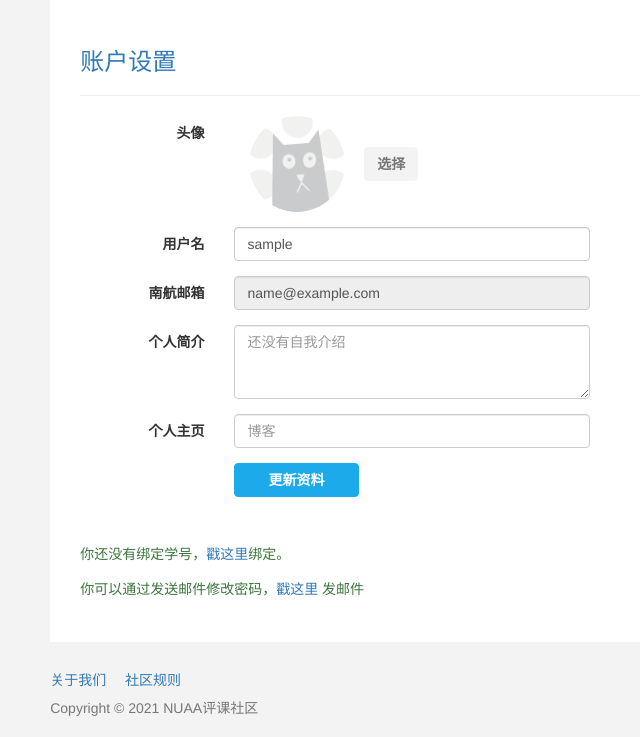
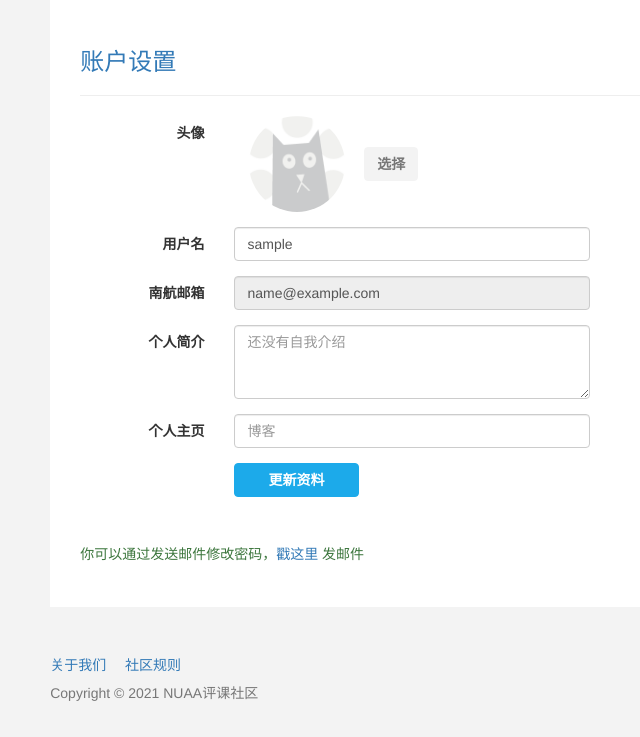
Before and after one commit to yym68686/nuaa-course, a Flask app: page /user/settings/ in a window 1280 px wide. Shown: the part 63-800 px from the top of the page, without its empty margins (112-752 px from the left). Run offline with Flask 2, Linux system fonts and the light colour scheme; the visitor is signed in with stand-in values (Sample User, id 1); data comes from the database, SQL or seed files in the repository; data that the repository does not hold is empty; parts of the project's set-up code (start-up, migrations or seed data) failed here and were passed over; some libraries are stand-ins or nearby versions.

Commit message:
delete sth

```diff
--- a/app/templates/settings.html
+++ b/app/templates/settings.html
@@ -64,19 +64,19 @@
         </div>
       </form>
     </div>
-    {% if user.info %}
+    <!-- {% if user.info %} -->
     <!-- a student's information -->
-    {% if user.is_student %}
-    <p class="text-success">{{ _('你已经绑定了学号<b>%(sno)s</b>。<a href=%(url)s>有错吗</a>？',sno=user.info.sno,url=url_for('user.bind_identity') ) }}</p>
+    <!-- {% if user.is_student %} -->
+    <!-- <p class="text-success">{{ _('你已经绑定了学号<b>%(sno)s</b>。<a href=%(url)s>有错吗</a>？',sno=user.info.sno,url=url_for('user.bind_identity') ) }}</p>  -->
     <!-- a teacher's information -->
-    {% elif user.is_teacher %}
-    <p class="text-success">{{ _('你已经绑定了教工信息：<b>%(name)s</b>。<a href=%(url)s>有错吗</a>？',name=user.info.name,url=url_for('user.bind_identity') ) }}</p>
-    {% else %}
-    <p class="text-danger">{{ _('唔，出错了！') }}</p>
-    {% endif %}
-    {% else %}
-    <p class="text-success">{{ _('你还没有绑定学号，<a  href="%(url)s">戳这里</a>绑定。', url=url_for('user.bind_identity')) }}
-      {% endif %}
+    <!-- {% elif user.is_teacher %} -->
+    <!-- <p class="text-success">{{ _('你已经绑定了教工信息：<b>%(name)s</b>。<a href=%(url)s>有错吗</a>？',name=user.info.name,url=url_for('user.bind_identity') ) }}</p>  -->
+    <!-- {% else %} -->
+    <!-- <p class="text-danger">{{ _('唔，出错了！') }}</p> -->
+    <!-- {% endif %} -->
+    <!-- {% else %} -->
+    <!-- <p class="text-success">{{ _('你还没有绑定学号，<a  href="%(url)s">戳这里</a>绑定。', url=url_for('user.bind_identity')) }} -->
+      <!-- {% endif %} -->
       <p class="text-success">你可以通过发送邮件修改密码，<a href="{{ url_for('home.change_password')
                                                              }}">戳这里</a> 发邮件</p>
   </div> <!-- end float-element -->
```
